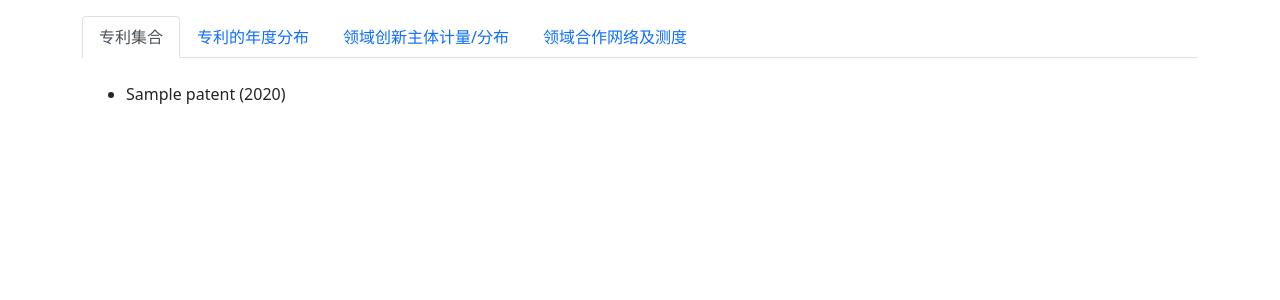
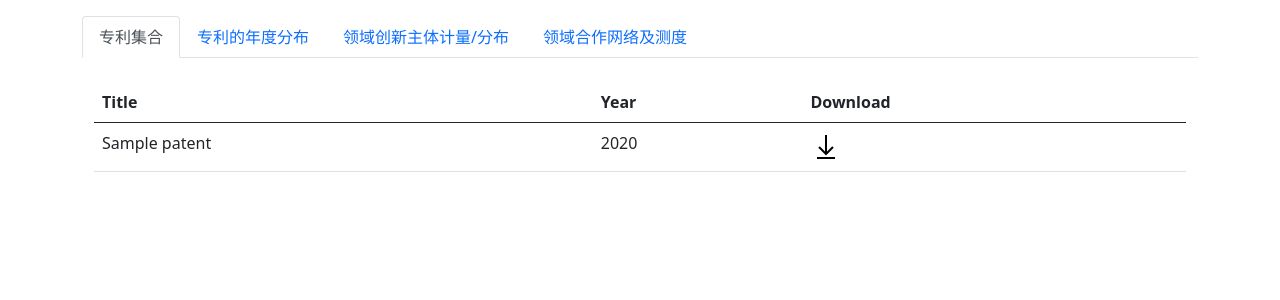
Before and after one commit to KAILAI-Y/PatentInsight, a Django app: template mywebapi/patent_api/templates/result.html in a window 1280 px wide. Shown: the top 300 px of the page. Run offline with Django 5.2, Linux system fonts and the light colour scheme; the template is opened without the code that fills it: values that come from a table or form of the project are taken from there, others are empty; tables that the repository leaves empty hold one stand-in row (values such as "Sample post").

Commit message:
pagination

```diff
--- a/mywebapi/patent_api/templates/result.html
+++ b/mywebapi/patent_api/templates/result.html
@@ -1,3 +1,4 @@
+{% load static %}
 <!DOCTYPE html>
 <html>
   <head>
@@ -33,17 +34,72 @@
       <div class="tab-content">
         <div id="patents" class="container tab-pane active">
           <br />
-          {% if patents %}
-          <ul>
-            {% for patent in patents %}
-            <li>{{ patent.title }} ({{ patent.year }})</li>
-            {% empty %}
-            <li>No patents found.</li>
-            {% endfor %}
-          </ul>
-          {% else %}
-          <p>No patents found.</p>
-          {% endif %}
+          {% if page_obj %}
+          <table class="table">
+            <thead>
+              <tr>
+                <th>Title</th>
+                <th>Year</th>
+                <th>Download</th>
+              </tr>
+            </thead>
+            <tbody>
+              {% for patent in page_obj %}
+              <tr>
+                <td>{{ patent.title }}</td>
+                <td>{{ patent.year }}</td>
+                <td>
+                    {% comment %} todo <a> download button {% endcomment %}
+                  <img src="{% static 'download.png' %}" alt="Download" />
+                </td>
+              </tr>
+              {% empty %}
+              <tr>
+                <td colspan="3">No patents found.</td>
+              </tr>
+              {% endfor %}
+            </tbody>
+          </table>
+
+        {% if page_obj.has_other_pages %}
+            <nav aria-label="Page navigation">
+                <ul class="pagination justify-content-center">
+                    <!-- 第一页和上一页 -->
+                    {% if page_obj.number != 1 %}
+                        <li class="page-item">
+                            <a class="page-link" href="?q={% if request.GET.q %}{{request.GET.q}}&page=1{% endif %}">首页</a>
+                        </li>
+                        <li class="page-item">
+                            <a class="page-link" href="?page={{ page_obj.previous_page_number }}{% if request.GET.q %}&q={{ request.GET.q }}{% endif %}">&laquo;</a>
+                        </li>
+                    {% endif %}
+
+                    <!-- 当前页的前后几页 -->
+                    {% for num in page_obj.paginator.page_range %}
+                        {% if num > page_obj.number|add:'-3' and num < page_obj.number|add:'3' %}
+                            <li class="page-item {% if num == page_obj.number %} active {% endif %}">
+                                <a class="page-link" href="?page={{ num }}{% if request.GET.q %}&q={{ request.GET.q }}{% endif %}">{{ num }}</a>
+                            </li>
+                        {% endif %}
+                    {% endfor %}
+
+                    <!-- 下一页和最后一页 -->
+                    {% if page_obj.number != page_obj.paginator.num_pages %}
+                        <li class="page-item">
+                            <a class="page-link" href="?page={{ page_obj.next_page_number }}{% if request.GET.q %}&q={{ request.GET.q }}{% endif %}">&raquo;</a>
+                        </li>
+                        <li class="page-item">
+                            <a class="page-link" href="?page={{ page_obj.paginator.num_pages }}{% if request.GET.q %}&q={{ request.GET.q }}{% endif %}">尾页</a>
+                        </li>
+                    {% endif %}
+                </ul>
+            </nav>
+        {% endif %}
+
+        {% else %}
+            <p>1No patents found.</p>
+        {% endif %}
+
         </div>
       </div>
     </div>
```
Also changed, not shown: mywebapi/patent_api/views.py (+6 -1 lines), mywebapi/patent_api/static/download.png (added).
